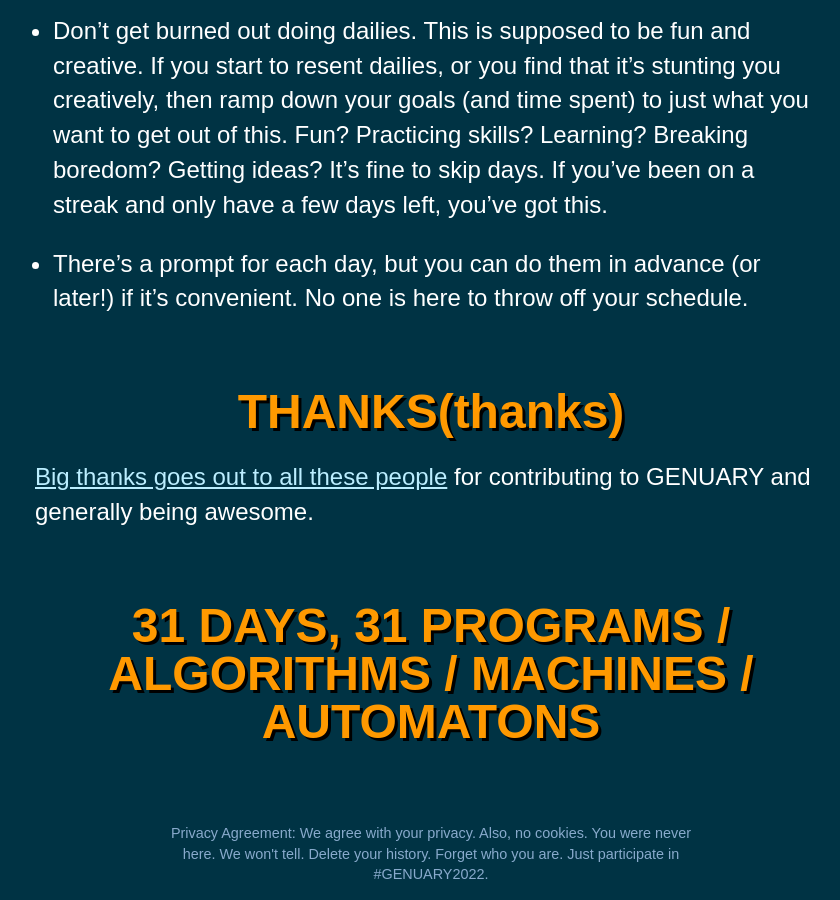
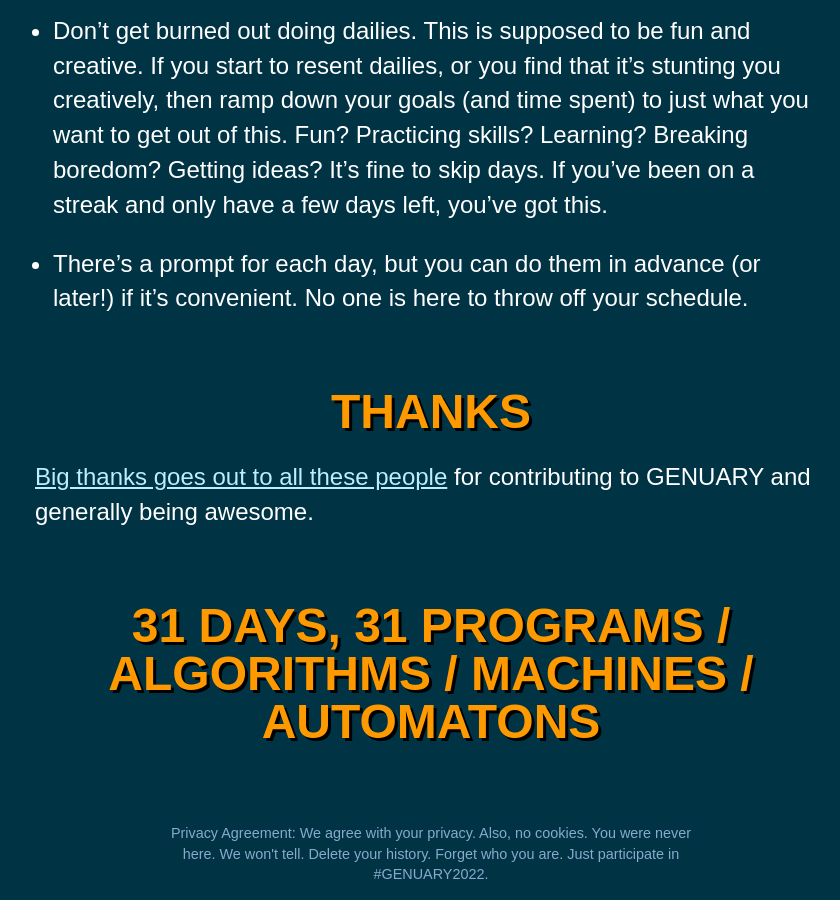
Before and after one commit to genuary2022/genuary2022.github.io, a Jekyll site: the page built from index.md, in a window 1280 px wide and 900 px high, scrolled down 1524 px. Shown: the whole window, without its empty margins (209-1049 px from the left). Built offline with Jekyll 4.4.1, drawn with Linux system fonts in a browser that asks for light colours; our own code applies the rules of GitHub Pages for plain Markdown files.

Commit message:
fixed index thanks link

```diff
--- a/index.md
+++ b/index.md
@@ -30,7 +30,7 @@ Click for the [prompts](prompts) for each day. These are the actual prompts, but
 * Don't get burned out doing dailies. This is supposed to be fun and creative. If you start to resent dailies, or you find that it's stunting you creatively, then ramp down your goals (and time spent) to just what you want to get out of this. Fun? Practicing skills? Learning? Breaking boredom? Getting ideas? It's fine to skip days. If you've been on a streak and only have a few days left, you've got this.
 * There's a prompt for each day, but you can do them in advance (or later!) if it's convenient. No one is here to throw off your schedule.
 
-# THANKS(thanks)
+# [THANKS](thanks)
 
 [Big thanks goes out to all these people](thanks) for contributing to GENUARY and generally being awesome.
 
```
